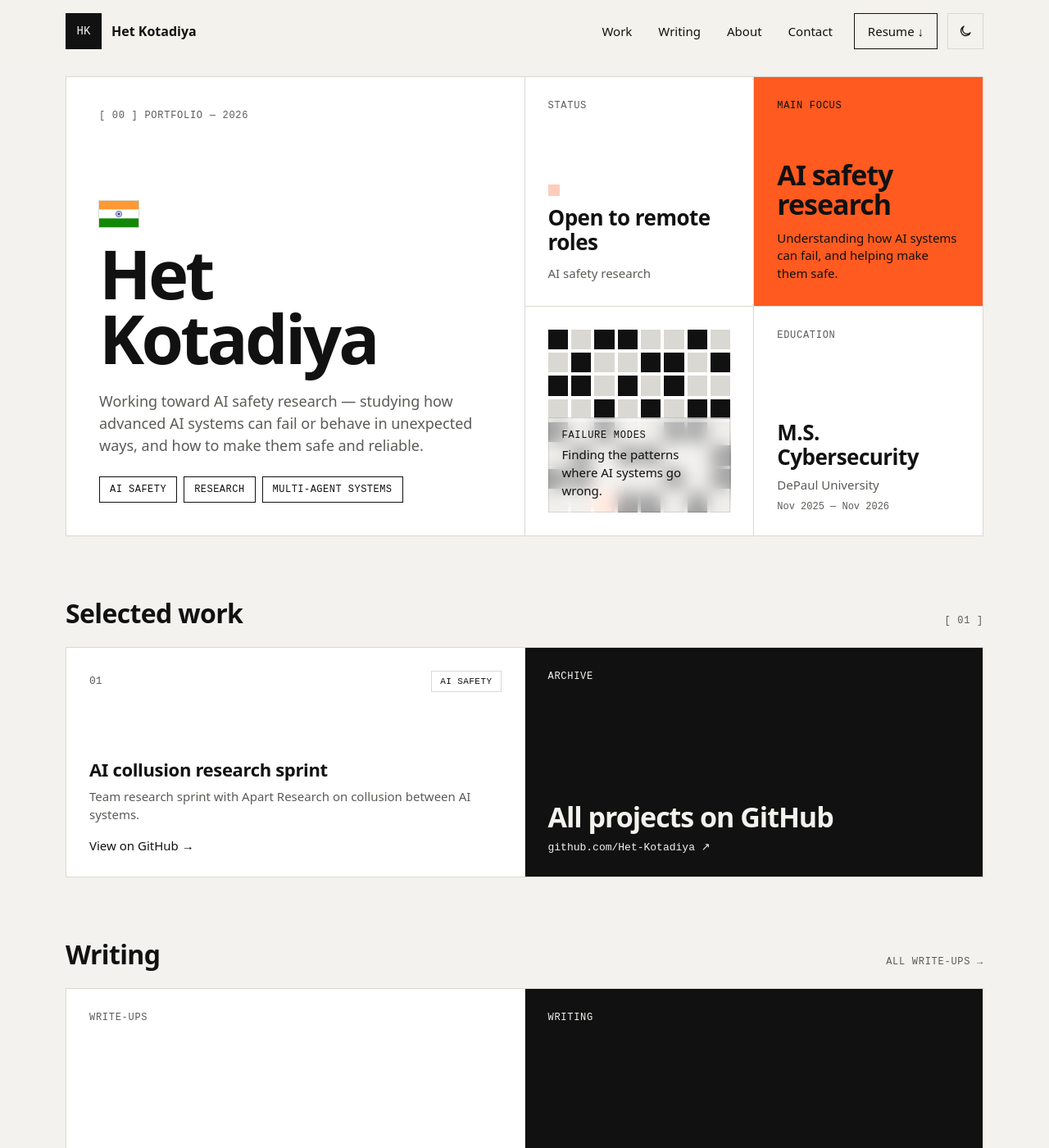
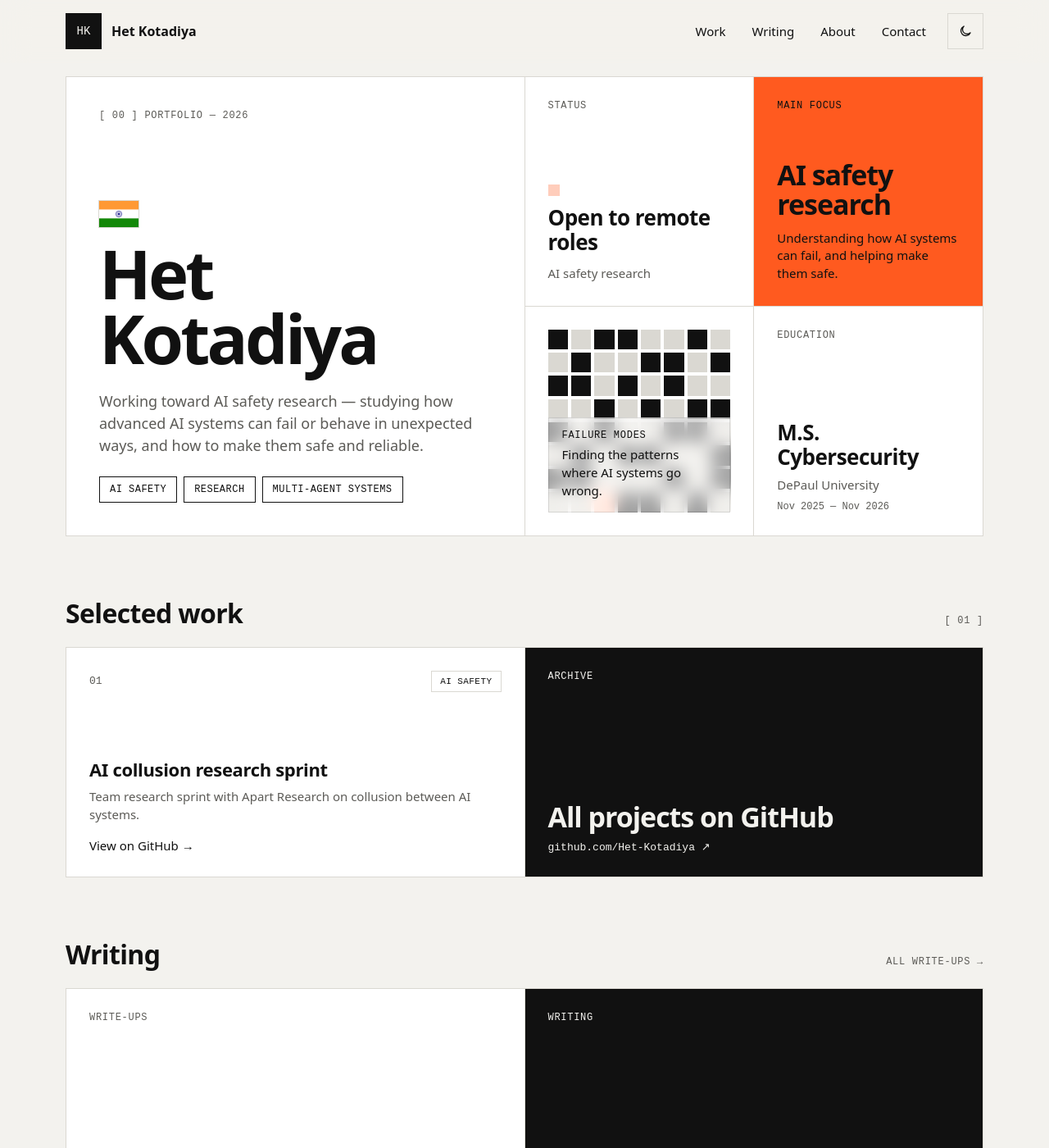
Before and after one commit to Het-Kotadiya/Het-Kotadiya.github.io, a Jekyll site: the page built from index.html, in a window 1280 px wide and 1400 px high. Shown: the whole window at 82% size. Built offline with Jekyll 4.4.1, drawn with Linux system fonts in a browser that asks for light colours.

Commit message:
Remove resume from site
Co-Authored-By: Claude Opus 5.5 <noreply@anthropic.com>

```diff
--- a/_includes/header.html
+++ b/_includes/header.html
@@ -9,7 +9,6 @@
     <a href="{{ '/writing/' | relative_url }}"{% if page.url contains '/writing/' %} aria-current="page"{% endif %}><span class="u">Writing</span></a>
     <a href="{{ '/#about' | relative_url }}"><span class="u">About</span></a>
     <a href="{{ '/#contact' | relative_url }}"><span class="u">Contact</span></a>
-    <a href="{{ '/resume.pdf' | relative_url }}" class="btn" download>Resume <span class="arr dn">↓</span></a>
     <button type="button" id="theme-toggle" class="theme-btn" aria-label="Switch theme" hidden>
       <svg class="icon-moon" width="18" height="18" viewBox="0 0 24 24" fill="none" stroke="currentColor" stroke-width="1.8" stroke-linejoin="round" aria-hidden="true"><path d="M20 14.5A8 8 0 1 1 9.5 4a6.5 6.5 0 0 0 10.5 10.5z"/></svg>
       <svg class="icon-sun" width="18" height="18" viewBox="0 0 24 24" fill="none" stroke="currentColor" stroke-width="1.8" aria-hidden="true"><rect x="8" y="8" width="8" height="8"/><path d="M12 2v3M12 19v3M2 12h3M19 12h3M4.9 4.9l2.1 2.1M17 17l2.1 2.1M4.9 19.1 7 17M17 7l2.1-2.1"/></svg>
--- a/assets/css/site.css
+++ b/assets/css/site.css
@@ -338,7 +338,7 @@ footer {
 @media (max-width: 560px) {
   .wrap { padding: 12px 16px 32px; }
   .header-inner { padding: 10px 16px; flex-wrap: nowrap; gap: 8px; }
-  .brand-name, nav .btn { display: none; }   /* name is in the big square; resume is in Contact */
+  .brand-name { display: none; }   /* name is in the big square */
   nav { flex-wrap: nowrap; gap: 0; }
   nav a { padding: 12px 9px; }
   .signal.sq { aspect-ratio: 1 / 1; }
--- a/index.html
+++ b/index.html
@@ -175,10 +175,6 @@
           <span><span class="mono label">GitHub</span><span class="value u">Het-Kotadiya</span></span>
           <span class="arr ne" aria-hidden="true">↗</span>
         </a>
-        <a class="contact-link" href="/resume.pdf" download>
-          <span><span class="mono label">Resume</span><span class="value u">Download PDF</span></span>
-          <span class="arr dn" aria-hidden="true">↓</span>
-        </a>
       </div>
     </section>
   </main>
```
Also changed, not shown: CLAUDE.md (+1 -2 lines), 1 other file.
